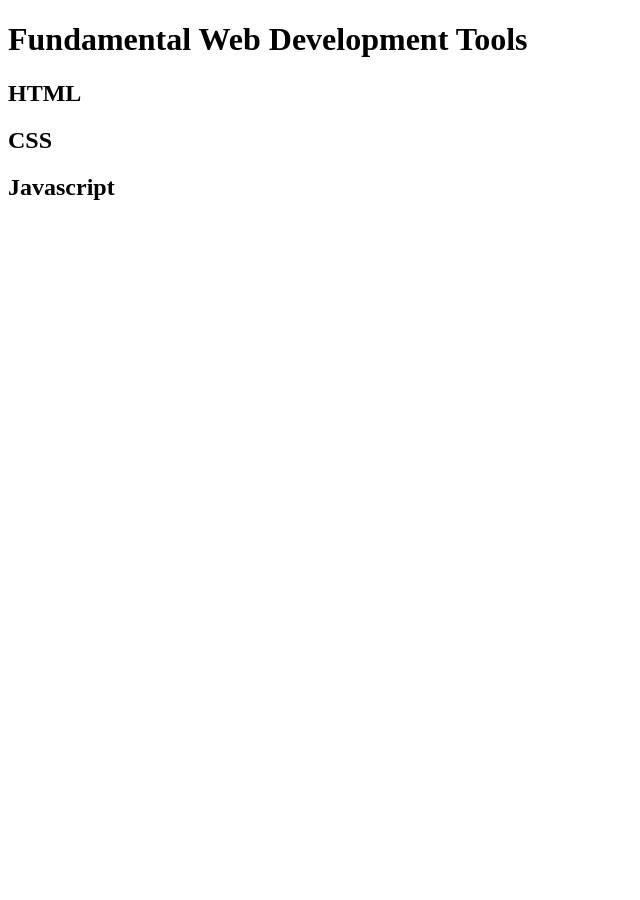
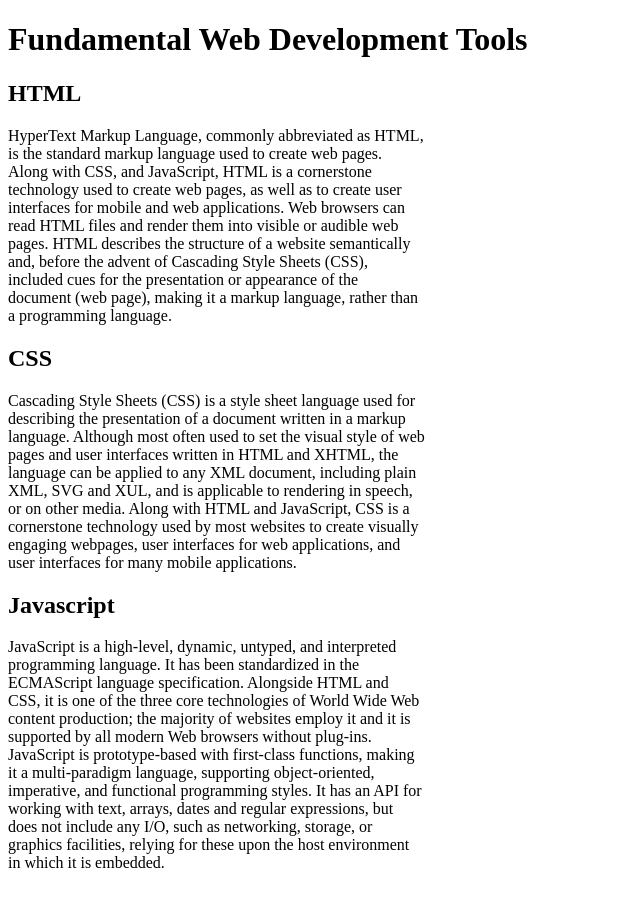
Before and after one commit to rgodinez/rgodinez.github.io, a Jekyll site: the page coursera/module2/index.html, which Jekyll copies as it is, in a window 1280 px wide. Shown: the whole page, without its empty margins (0-640 px from the left). Built offline with Jekyll 4.4.1, drawn with Linux system fonts in a browser that asks for light colours.

Commit message:
first try with width sizes

```diff
--- a/coursera/module2/index.html
+++ b/coursera/module2/index.html
@@ -7,12 +7,20 @@
 
 /*  Desktop browsers  */
 @media (min-width: 992px) {
-
+  section {
+    width: 33%;
+  }
 }
 
 /*  Tablet browsers */
 @media (min-width: 768px) and (max-width: 991px) {
+  #section1, #section2 {
+   width: 50%;
+  }
 
+  #section3 {
+    width: 100%;
+  }
 }
 
 /*  Mobile browsers */
@@ -30,17 +38,20 @@
 
   <section id="section1">
     <h2>HTML</h2>
-    <p></p>
+    <p>HyperText Markup Language, commonly abbreviated as HTML, is the standard markup language used to create web pages. Along with CSS, and JavaScript, HTML is a cornerstone technology used to create web pages, as well as to create user interfaces for mobile and web applications. Web browsers can read HTML files and render them into visible or audible web pages. HTML describes the structure of a website semantically and, before the advent of Cascading Style Sheets (CSS), included cues for the presentation or appearance of the document (web page), making it a markup language, rather than a programming language.
+    </p>
   </section>
 
   <section id="section2">
     <h2>CSS</h2>
-    <p></p>
+    <p>Cascading Style Sheets (CSS) is a style sheet language used for describing the presentation of a document written in a markup language. Although most often used to set the visual style of web pages and user interfaces written in HTML and XHTML, the language can be applied to any XML document, including plain XML, SVG and XUL, and is applicable to rendering in speech, or on other media. Along with HTML and JavaScript, CSS is a cornerstone technology used by most websites to create visually engaging webpages, user interfaces for web applications, and user interfaces for many mobile applications.
+    </p>
   </section>
 
   <section id="section3">
     <h2>Javascript</h2>
-    <p></p>
+    <p>JavaScript is a high-level, dynamic, untyped, and interpreted programming language. It has been standardized in the ECMAScript language specification. Alongside HTML and CSS, it is one of the three core technologies of World Wide Web content production; the majority of websites employ it and it is supported by all modern Web browsers without plug-ins. JavaScript is prototype-based with first-class functions, making it a multi-paradigm language, supporting object-oriented, imperative, and functional programming styles. It has an API for working with text, arrays, dates and regular expressions, but does not include any I/O, such as networking, storage, or graphics facilities, relying for these upon the host environment in which it is embedded.
+    </p>
   </section>
 </body>
 
```
